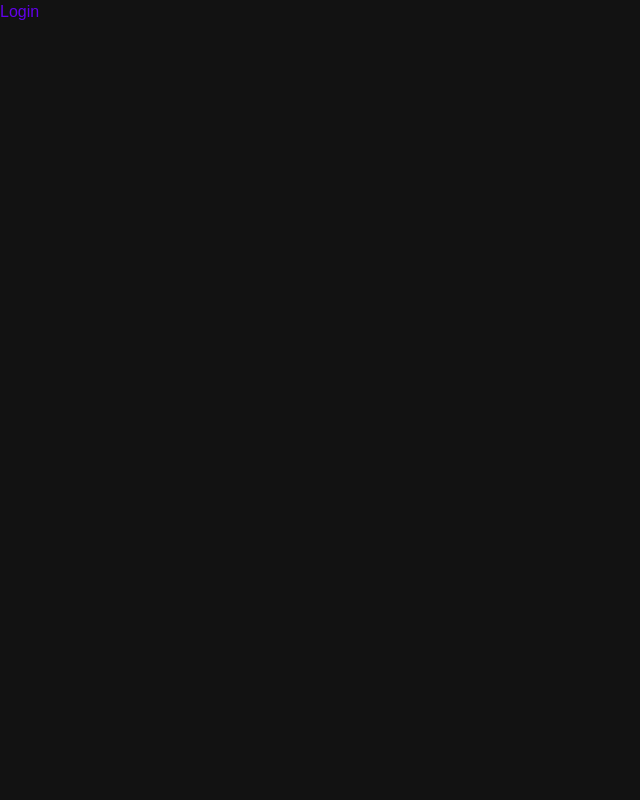
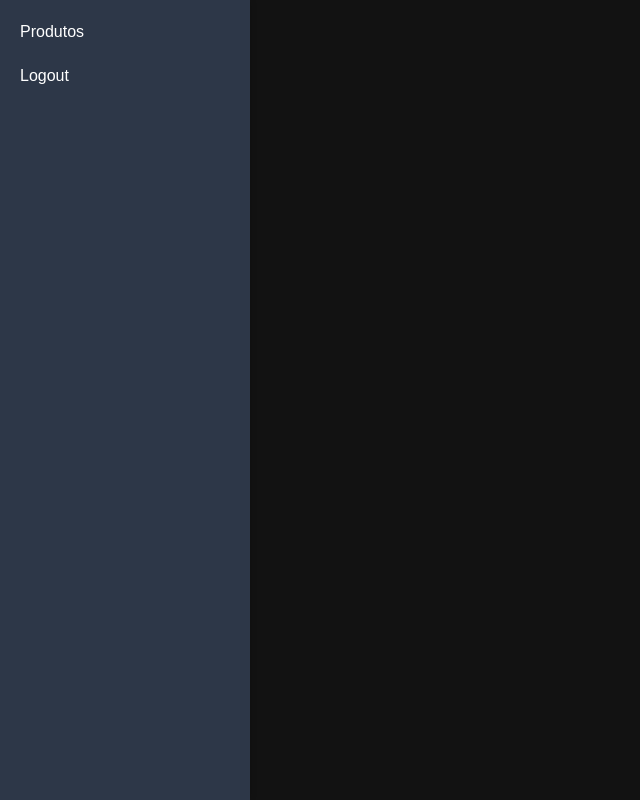
Before and after one commit to rodrigomero/react-front-sinc, a Next.js app: page / in a window 1280 px wide. Shown: the whole page, without its empty margins (0-640 px from the left). Built offline with nearby package versions, Linux system fonts and the light colour scheme.

Commit message:
Added Sidebar

```diff
--- /dev/null
+++ b/src/app/components/sidebar.jsx
@@ -0,0 +1,48 @@
+"use client";
+
+import { useEffect, useState } from "react";
+import Link from "next/link";
+import { usePathname } from "next/navigation";
+import "../styles/sidebar.css";
+
+export default function Sidebar() {
+  const [isAdmin, setIsAdmin] = useState(false);
+
+  const isLogin = usePathname() === "/login";
+
+  useEffect(() => {
+    const isAdminValue = localStorage.getItem("isAdmin");
+    if (isAdminValue === "true") {
+      setIsAdmin(true);
+    } else {
+      setIsAdmin(false);
+    }
+  }, []);
+
+  return !isLogin ? (
+    <aside className="sidebar">
+      <nav>
+        <ul>
+          <li>
+            <Link href="/products">Produtos</Link>
+          </li>
+
+          {isAdmin && (
+            <>
+              <li>
+                <Link href="/users">Usuários</Link>
+              </li>
+              <li>
+                <Link href="/orders">Pedidos</Link>
+              </li>
+            </>
+          )}
+
+          <li>
+            <Link href="/login">Logout</Link>
+          </li>
+        </ul>
+      </nav>
+    </aside>
+  ) : null;
+}
--- a/src/app/layout.js
+++ b/src/app/layout.js
@@ -1,29 +1,18 @@
-import localFont from "next/font/local";
 import "./globals.css";
-
-const geistSans = localFont({
-  src: "./fonts/GeistVF.woff",
-  variable: "--font-geist-sans",
-  weight: "100 900",
-});
-const geistMono = localFont({
-  src: "./fonts/GeistMonoVF.woff",
-  variable: "--font-geist-mono",
-  weight: "100 900",
-});
+import Sidebar from "./components/sidebar";
 
 export const metadata = {
-  title: "Create Next App",
-  description: "Generated by create next app",
+  title: "Musistore",
+  description: "Music store",
 };
 
 export default function RootLayout({ children }) {
+
   return (
     <html lang="en">
-      <body
-        className={`${geistSans.variable} ${geistMono.variable} antialiased`}
-      >
-        {children}
+      <body>
+        <Sidebar />
+        <div className="content">{children}</div>
       </body>
     </html>
   );
--- /dev/null
+++ b/src/app/styles/sidebar.css
@@ -0,0 +1,36 @@
+/* Sidebar.css */
+
+.sidebar {
+    width: 250px;
+    height: 100vh; /* Preenche toda a altura da tela */
+    position: fixed;
+    top: 0;
+    left: 0;
+    background-color: #2d3748; /* Cinza escuro */
+    color: #ffffff;
+    display: flex;
+    flex-direction: column;
+    padding: 20px;
+    box-shadow: 2px 0 5px rgba(0, 0, 0, 0.1);
+  }
+
+  .sidebar nav ul {
+    list-style: none;
+    padding: 0;
+    margin: 0;
+  }
+
+  .sidebar nav ul li {
+    margin-bottom: 20px;
+  }
+
+  .sidebar nav ul li a {
+    text-decoration: none;
+    color: #ffffff;
+    font-size: 16px;
+    transition: color 0.3s ease;
+  }
+
+  .sidebar nav ul li a:hover {
+    color: #63b3ed; /* Azul claro */
+  }
```
